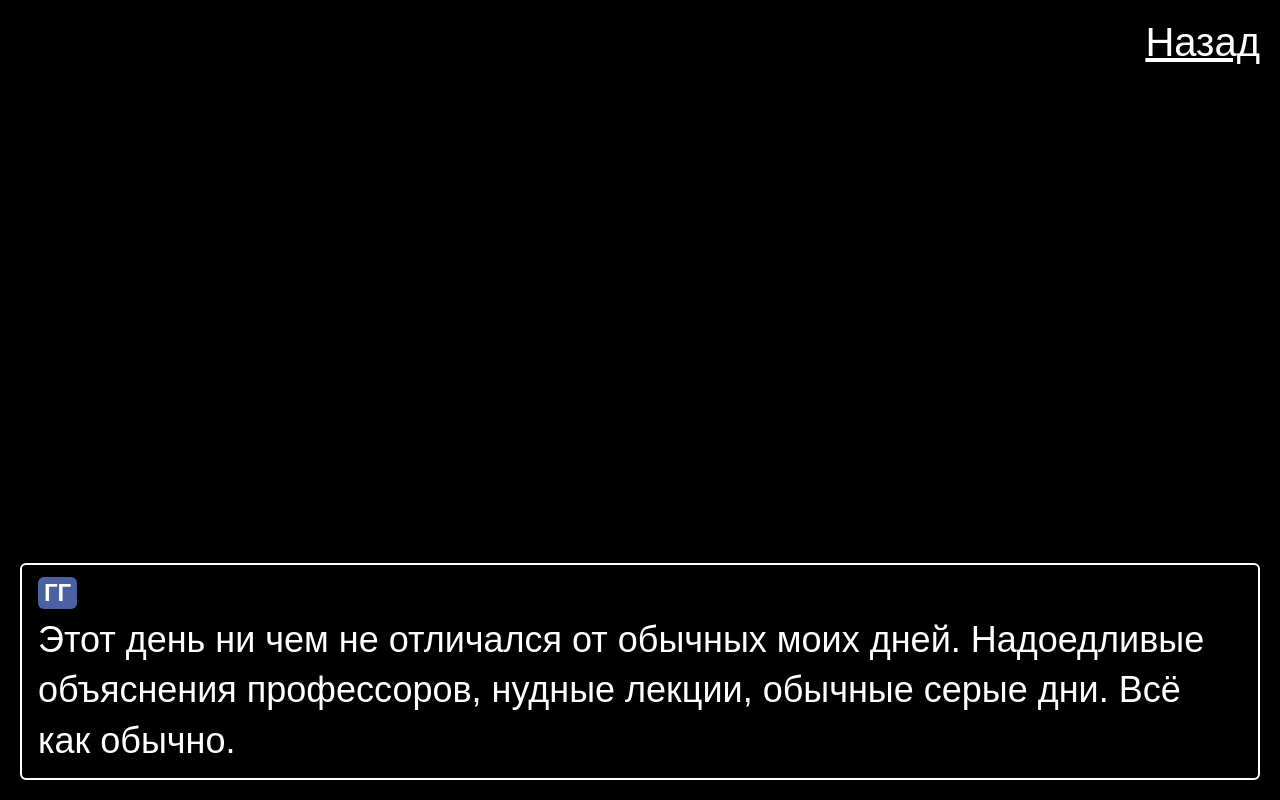
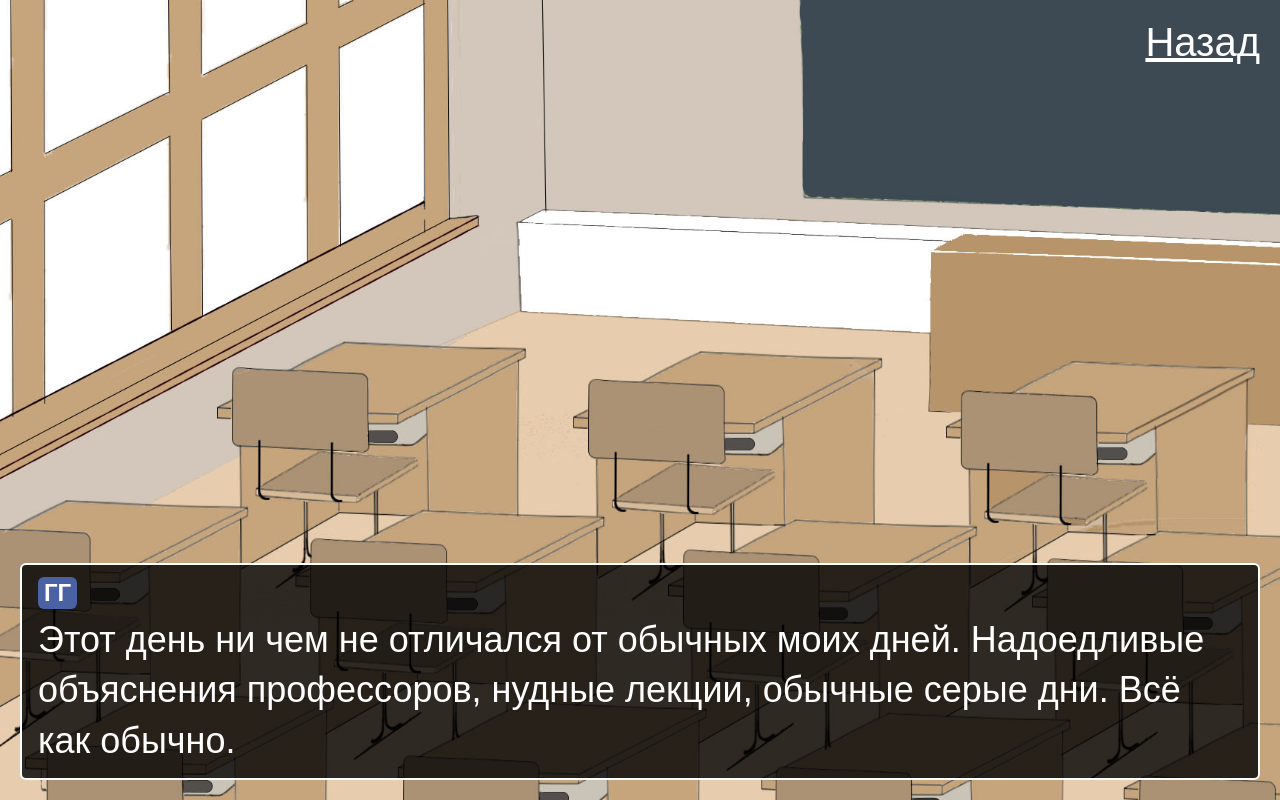
Before and after one commit to MichaelVHS/VisualNovel_vue, a Vue app: page /game in a window 1280 px wide. Built offline with nearby package versions, Linux system fonts and the light colour scheme.

Commit message:
Обновление сюжета

```diff
--- a/src/data.ts
+++ b/src/data.ts
@@ -6,6 +6,7 @@ export const storyData: IStoryData = {
         scene_3: {
             id: "scene_3",
             type: "normal",
+            background: "class.jpg",
             characterName: "ГГ",
             text: "Этот день ни чем не отличался от обычных моих дней. Надоедливые объяснения профессоров, нудные лекции, обычные серые дни. Всё как обычно. ",
             nextSceneId: "scene_4"
@@ -13,12 +14,14 @@ export const storyData: IStoryData = {
         scene_4: {
             id: "scene_4",
             type: "normal",
+            background: "class.jpg",
             characterName: "Учитель",
             text: "— Такуя, ты и Куродо Мичи сегодня остаётесь убирать кабинет.",
             nextSceneId: "choice_1"
         },
         choice_1: {
             id: "choice_1",
+            background: "class.jpg",
             type: "choice",
             choices: [
                 { text: "— Конечно, учитель", nextSceneId: "scene_6" },
@@ -28,6 +31,7 @@ export const storyData: IStoryData = {
         scene_5: {
             id: "scene_5",
             type: "normal",
+            background: "class.jpg",
             characterName: "ГГ",
             text: "— Учитель, можно в другой день? У меня так живот болит.",
             nextSceneId: "scene_7"
@@ -35,13 +39,14 @@ export const storyData: IStoryData = {
         scene_6: {
             id: "scene_6",
             type: "normal",
+            background: "class.jpg",
             text: "— Конечно, учитель.",
             nextSceneId: "scene_8"
         },
         scene_7: {
             id: "scene_7",
             type: "normal",
-            character: "unnamed (1).webp",
+            background: "class.jpg",
             characterName: "Учитель",
             text: "— Сегодня твоя очередь, Андо. Это не обсуждается.",
             nextSceneId: "scene_8"
@@ -49,6 +54,7 @@ export const storyData: IStoryData = {
         scene_8: {
             id: "scene_8",
             type: "normal",
+            background: "class.jpg",
             characterName: "ГГ",
             text: "Я бы хотел пойти домой. Сегодня мамы с отцом не было дома и это была отличная возможность провести время одному, пока они снова кого-то разводят своим экзорцизмом.",
             nextSceneId: "scene_9"
@@ -56,7 +62,8 @@ export const storyData: IStoryData = {
         scene_9: {
             id: "scene_9",
             type: "normal",
-            character: "Michi_dc",
+            background: "class.jpg",
+            character: "Michi_dc.png",
             characterName: "Куродо Мичи",
             text: "— Да мы быстро управимся, не переживай!",
             nextSceneId: "scene_10"
@@ -64,26 +71,29 @@ export const storyData: IStoryData = {
         scene_10: {
             id: "scene_10",
             type: "normal",
-            character: "Michi_happy",
-            text: "Она мне улыбнулась, по-доброму и мило. Думаю, она хотела произвести на меня дружелюбный вид. Я ничего не почувствовал от этой улыбки и направился в глубь класса.",
+            character: "Michi_happy.png",
+            background: "class.jpg",
+            text: "Она мне улыбнулась, по-доброму и мило. Думаю, она хотела произвести на меня дружелюбный вид. Я попытался улыбнуться ей в ответ, хотя со стороны это выглядело скорее, как будто я проглотил лимон.",
             nextSceneId: "scene_11"
         },
         scene_11: {
             id: "scene_11",
             type: "normal",
+            background: "class.jpg",
             text: "— Давай просто поскорее с этим покончим.",
             nextSceneId: "scene_12"
         },
         scene_12: {
             id: "scene_12",
             type: "normal",
+            background: "class.jpg",
             text: "Мы убирались сначала молча и меня это вполне устраивало. За окном щебетали птицы, проезжали редкие машины, слышался смех детей. ",
             nextSceneId: "scene_13"
         },
         scene_13: {
             id: "scene_13",
             type: "normal",
-            background: "hall.png",
+            background: "class.jpg",
             character: "Michi_dc.png",
             characterName: "Куродо Мичи",
             text: "— Такуя, а ты веришь в сверхестественное?",
@@ -92,6 +102,7 @@ export const storyData: IStoryData = {
         choice_2: {
             id: "choice_2",
             type: "choice",
+            background: "class.jpg",
             choices: [
                 { text: "— Нет, я не верю в это.", nextSceneId: "scene_14" },
                 { text: "— А что?", nextSceneId: "scene_16" }
@@ -100,7 +111,8 @@ export const storyData: IStoryData = {
         scene_14: {
             id: "scene_14",
             type: "normal",
-            character: "unnamed (1).webp",
+            background: "class.jpg",
+            character: "Michi_sad.png",
             characterName: "Куродо Мичи",
             text: "— О, хорошо...",
             nextSceneId: "scene_15"
@@ -108,13 +120,15 @@ export const storyData: IStoryData = {
         scene_15: {
             id: "scene_15",
             type: "normal",
-            text: "Девушка кажется поникла, но убираться продолжила молча. Я был рад этому. Не хотелось ещё и в школе слушать про демонов, духов и ещё потусторонней чушью. Такого хватало дома.",
+            background: "class.jpg",
+            text: "Девушка кажется поникла, но убираться продолжила молча. Я почувствовал укол вины. Но мне не хотелось ещё и в школе слушать про демонов, духов и всякие риуталы. Такого хватало дома.",
             nextSceneId: "scene_22"
         },
         scene_16: {
             id: "scene_16",
             type: "normal",
-            character: "Michi_happy",
+            background: "class.jpg",
+            character: "Michi_happy.png",
             characterName: "Куродо Мичи",
             text: "— Я недавно призвала духа, представляешь??",
             nextSceneId: "scene_17"
@@ -122,19 +136,22 @@ export const storyData: IStoryData = {
         scene_17: {
             id: "scene_17",
             type: "normal",
-            text: "Я стараюсь изобразить удивление, но вышло это вяло. Но Мичи видимо этого не заметила, продолжая радостно говорить.",
+            background: "class.jpg",
+            text: "Я посмотрел на неё удивлённо, насколько мне позволяло моё вялое и малоэмоциональное лицо. Но Мичи видимо этого не заметила, продолжая радостно рассказывать.",
             nextSceneId: "scene_23"
         },
         scene_18: {
             id: "scene_18",
             type: "normal",
+            background: "class.jpg",
             text: "— Это разве не опасно?",
             nextSceneId: "scene_19"
         },
         scene_19: {
             id: "scene_19",
             type: "normal",
-            character: "Michi_dc",
+            background: "class.jpg",
+            character: "Michi_dc.png",
             characterName: "Куродо Мичи",
             text: "— Нет! Этот дух довольно милый!",
             nextSceneId: "scene_20"
@@ -142,13 +159,15 @@ export const storyData: IStoryData = {
         scene_20: {
             id: "scene_20",
             type: "normal",
-            text: "Я лишь кивнул, пожимая плечами. Она, не замечая этого, напевала себе под нос.",
+            background: "class.jpg",
+            text: "Я посмотрел на неё долгим взглядом, пытаясь выразить беспокойство. Она, не замечая этого, напевала себе под нос. Похоже это было на колыбельную. Только слова были странные...",
             nextSceneId: "scene_21"
         },
         scene_21: {
             id: "scene_21",
             type: "normal",
-            character: "unnamed (1).webp",
+            background: "class.jpg",
+            character: "Michi_dc.png",
             characterName: "Куродо Мичи",
             text: "— Баю-бай, не плачь, гордыня, \nСпи, утроба пустоты.",
             nextSceneId: "scene_24"
@@ -156,13 +175,15 @@ export const storyData: IStoryData = {
         scene_22: {
             id: "scene_22",
             type: "normal",
-            text: "Внезапно в тишине я услышал, как она запела.",
+            background: "class.jpg",
+            text: "Всё же это была очень странная колыбельная... Свет начал моргать, а алый закат за окнами начал пугать.",
             nextSceneId: "scene_21"
         },
         scene_23: {
             id: "scene_23",
             type: "normal",
-            character: "unnamed (1).webp",
+            background: "class.jpg",
+            character: "Michi_dc.png",
             characterName: "Куродо Мичи",
             text: "— Я в интернете вычитала обряд! Он проводится ночью, среди свечей и там надо кровь пролить свою, представляешь?",
             nextSceneId: "scene_18"
@@ -170,7 +191,8 @@ export const storyData: IStoryData = {
         scene_24: {
             id: "scene_24",
             type: "normal",
-            character: "unnamed (1).webp",
+            background: "class.jpg",
+            character: "Michi_dc.png",
             characterName: "Куродо Мичи",
             text: "— Кто сказал: «Я бог отныне» —\nСлышишь, кто-то точит клыки?",
             nextSceneId: "scene_25"
@@ -178,24 +200,28 @@ export const storyData: IStoryData = {
         scene_25: {
             id: "scene_25",
             type: "normal",
+            background: "class.jpg",
             text: "Мне стало неожиданно страшно. С каждой строчкой её голос становился всё более нечеловеческим. ",
             nextSceneId: "scene_26"
         },
         scene_26: {
             id: "scene_26",
             type: "normal",
+            background: "class.jpg",
             text: "Хруст.",
             nextSceneId: "scene_27"
         },
         scene_27: {
             id: "scene_27",
             type: "normal",
+            background: "class.jpg",
             text: "Метла в её руках сломалась и она посмотрела на меня. Я с трудом сдержал крик. Она надвигалась на меня, слишком быстро. Мне надо бежать?",
             nextSceneId: "choice_3"
         },
         choice_3: {
             id: "choice_3",
             type: "choice",
+            background: "class.jpg",
             choices: [
                 { text: "Остаться на месте", nextSceneId: "ending_1" },
                 { text: "Бежать", nextSceneId: "scene_28" },
@@ -210,19 +236,22 @@ export const storyData: IStoryData = {
         scene_28: {
             id: "scene_28",
             type: "normal",
+            background: "hall.png",
             text: "Я побежал что есть силы из кабинета. Моё дыхание сбилось, а стук моего сердца отзывался в ушах. Я никогда не был спортсменом, от чего уже через несколько метров я начал сдавать. Мне было страшно, что я умру.",
             nextSceneId: "scene_29"
         },
         scene_29: {
             id: "scene_29",
             type: "normal",
+            background: "hall.png",
             text: "Эта тварь нагнала меня у лестничного пролёта. Схватила за ногу, безумно хохоча.",
             nextSceneId: "scene_30"
         },
         scene_30: {
             id: "scene_30",
             type: "normal",
-            character: "unnamed (1).webp",
+            background: "hall.png",
+            character: "Michi_dc.png",
             characterName: "Куродо Мичи(?)",
             text: "— Ну, куда ты бежишь?",
             nextSceneId: "scene_31"
@@ -230,6 +259,7 @@ export const storyData: IStoryData = {
         scene_31: {
             id: "scene_31",
             type: "normal",
+            background: "hall.png",
             text: "Я попытался пнуть её в грудь, но та словно не ощутила удара. Она потянула меня за ноги к себе, а после перед глазами наступила темнота.",
             nextSceneId: "scene_32"
         },
@@ -259,24 +289,28 @@ export const storyData: IStoryData = {
         scene_35: {
             id: "scene_35",
             type: "normal",
+            background: "class.jpg",
             text: "Я схватил ближайший рядом со мной стул и кинул его в свою когда-то одногруппницу. Она зашипела и запрыгала по кабинету. Я осмотрел быстро кабинет, стараясь найти себе хоть какое-то оружие. Вечно кидаться стульями я не смогу.",
             nextSceneId: "scene_36"
         },
         scene_36: {
             id: "scene_36",
             type: "normal",
+            background: "class.jpg",
             text: "Пришедшая в себя тварь набросилась на меня вновь и я опрокинул на неё парту и побежал в сторону выхода. ",
             nextSceneId: "scene_37"
         },
         scene_37: {
             id: "scene_37",
             type: "normal",
+            background: "hall.png",
             text: "Оказавшись в коридоре, я попытался как можно более плотно закрыть дверь кабинета. Сердце стучало как бешенное, я бежал к лестнице как ни в себя, хотя уже ощущал усталость. Зря я всё же прогуливал физкультуру, учитель оказался прав, это мне бы пригодилось.",
             nextSceneId: "scene_38"
         },
         scene_38: {
             id: "scene_38",
             type: "normal",
+            background: "hall.png",
             text: "Я уже почти оказался на лестничном проёме, прежде чем она схватила меня за ногу и я упал на пол.",
             nextSceneId: "scene_30"
         }
```
